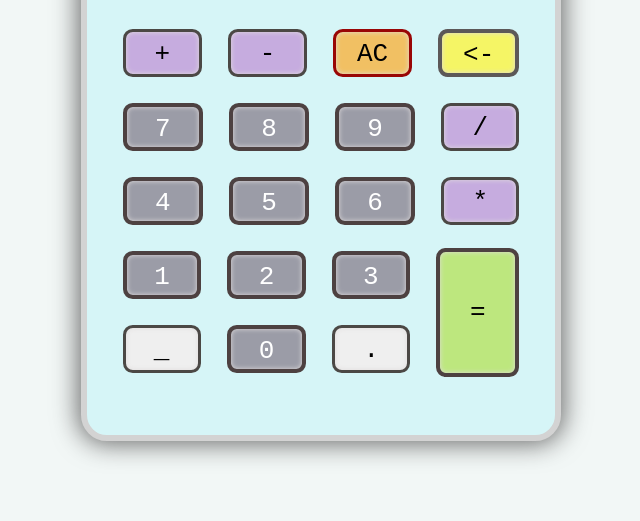
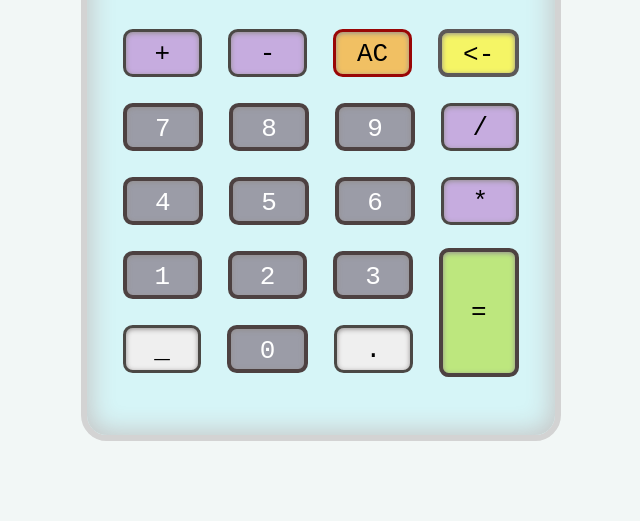
Before and after one commit to CrispDeserving/calculator-test, a plain HTML site: page index.html in a window 1280 px wide. Shown: the part 279-800 px from the top of the page, without its empty margins (319-959 px from the left). Drawn offline with Linux system fonts and the light colour scheme.

Commit message:
Add inset shadows to buttons

```diff
--- a/index.html
+++ b/index.html
@@ -31,7 +31,7 @@
       background-color: rgb(214, 245, 247);
       border-radius: 2rem;
       border: 0.5rem solid lightgray;
-      box-shadow: 0 0 2rem 0.2rem rgb(102, 102, 102);
+      box-shadow: 0 0 2rem 0.2rem rgb(197, 195, 195) inset;
     }
 
     .title-container {
@@ -82,7 +82,7 @@
       padding: 0.5rem;
       font-size: 2rem;
       margin: 0.25rem;
-      box-shadow: 0 0 0.4rem rgb(223, 220, 220) inset;
+      box-shadow: 0 0.1rem 0.4rem rgb(148, 144, 144) inset;
       border-radius: 0.75rem;
       border: 0.3rem solid rgb(75, 72, 69);
     }
@@ -95,7 +95,7 @@
     .rows {
       display: flex;
       flex-direction: column;
-      flex-basis: 82%;
+      flex-basis: 85%;
       gap: 1.5rem;
     }
 
```
